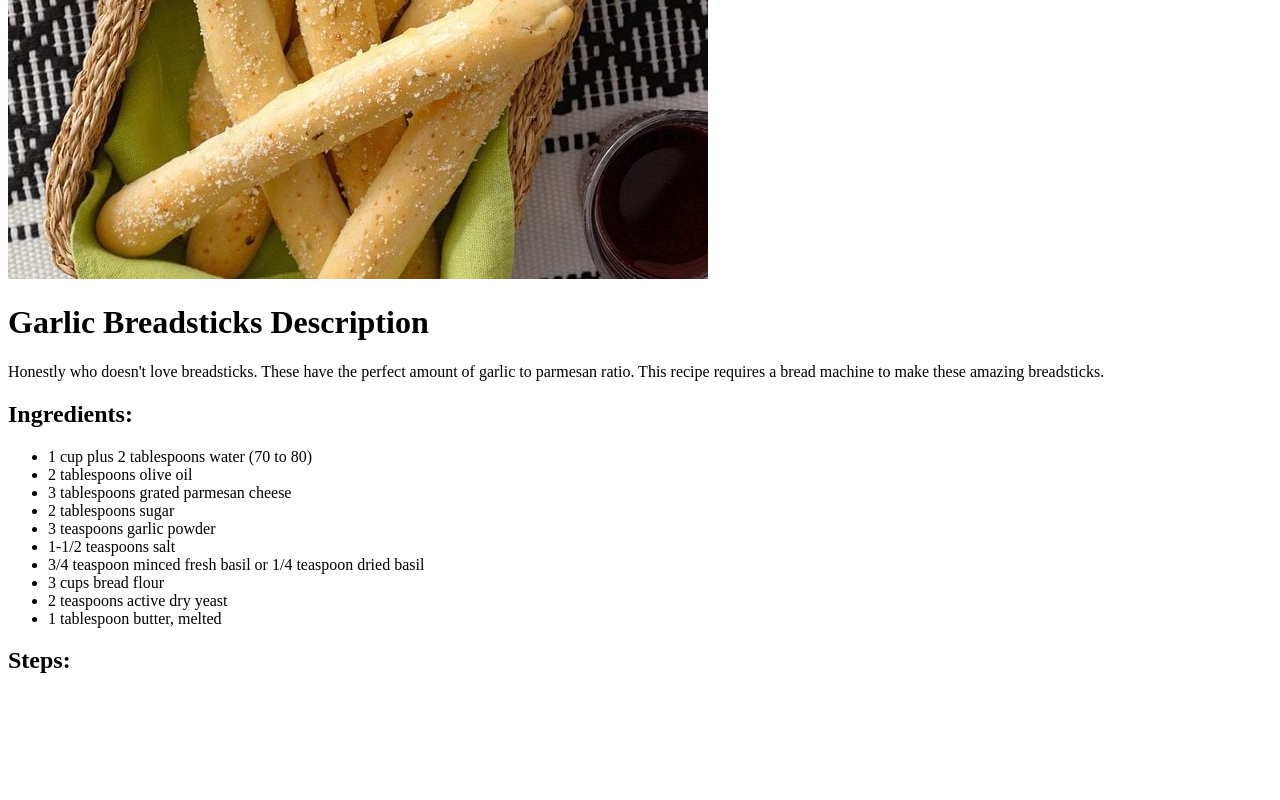
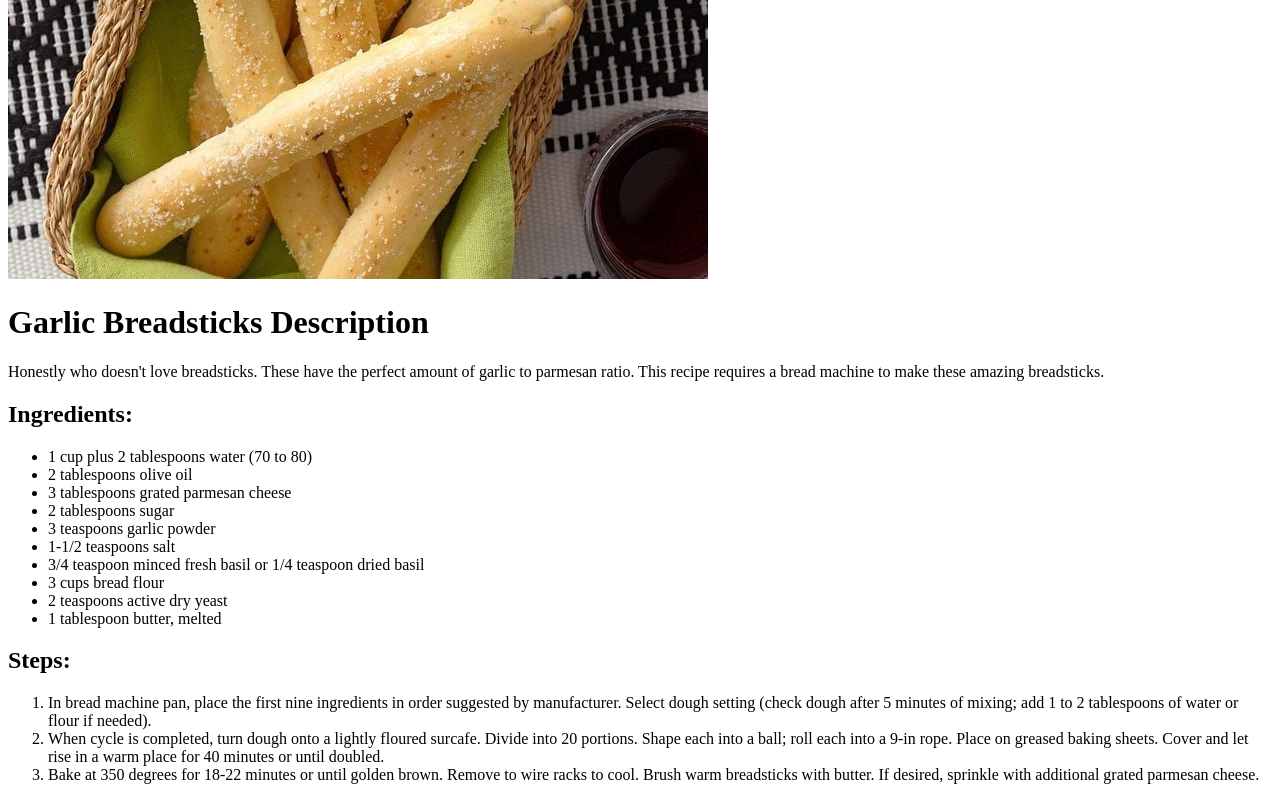
Before and after one commit to K-Postal/odin-recipes, a plain HTML site: page recipes/breadsticks.html in a window 1280 px wide. Shown: the part 501-1301 px from the top of the page. Before the commit the page ends 1195 px from the top, so only its background shows below. Drawn offline with Linux system fonts and the light colour scheme.

Commit message:
Created lemonade and finished steps for breadsticks

```diff
--- a/recipes/breadsticks.html
+++ b/recipes/breadsticks.html
@@ -25,5 +25,16 @@
             <li>1 tablespoon butter, melted</li>
         </ul>
     <h2>Steps:</h2>
+        <ol>
+            <li>In bread machine pan, place the first nine ingredients in order suggested by manufacturer. Select dough setting (check dough after 5 minutes of mixing;
+                add 1 to 2 tablespoons of water or flour if needed).
+            </li>
+            <li>When cycle is completed, turn dough onto a lightly floured surcafe. Divide into 20 portions. Shape each into a ball; roll each into a 9-in rope.
+                Place on greased baking sheets. Cover and let rise in a warm place for 40 minutes or until doubled.
+            </li>
+            <li>Bake at 350 degrees for 18-22 minutes or until golden brown. Remove to wire racks to cool. Brush warm breadsticks with butter. If desired, sprinkle
+                with additional grated parmesan cheese.
+            </li>
+        </ol>
 </body>
 </html>
```
Also changed, not shown: recipes/lemonade.html (added).
